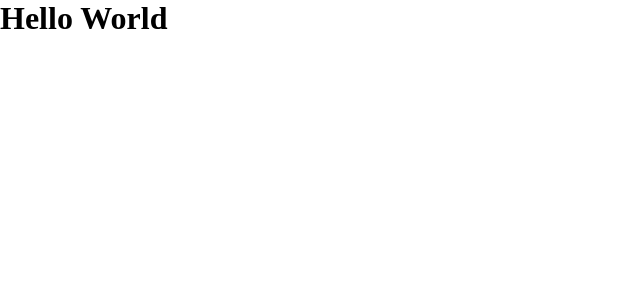
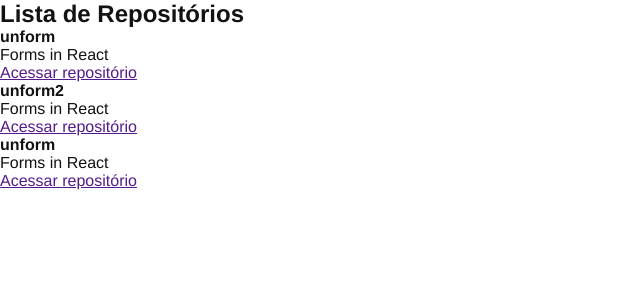
Before and after one commit to fillipeags/ignite-react, a React app: page / in a window 1280 px wide. Shown: the top 300 px of the page, without its empty margins (0-640 px from the left). Built offline with nearby package versions, Linux system fonts and the light colour scheme.

Commit message:
first react component

```diff
--- a/src/App.jsx
+++ b/src/App.jsx
@@ -1,6 +1,7 @@
+import { RepositoryLIst } from './components/RepositoryList';
 import './styles/global.scss';
 
 export function App(){
 
-  return <h1>Hello World</h1>
+  return <RepositoryLIst/>
 }
--- /dev/null
+++ b/src/components/RepositoryList.jsx
@@ -0,0 +1,32 @@
+const repositoryName = "unform2";
+
+export function RepositoryLIst(){
+  return (
+    <section className="repository-list">
+      <h1>Lista de Repositórios</h1>
+
+      <ul>
+        <li>
+          <strong>unform</strong>
+          <p>Forms in React</p>
+
+          <a href="">Acessar repositório</a>
+        </li>
+
+        <li>
+          <strong>{repositoryName}</strong>
+          <p>Forms in React</p>
+
+          <a href="">Acessar repositório</a>
+        </li>
+
+        <li>
+          <strong>unform</strong>
+          <p>Forms in React</p>
+
+          <a href="">Acessar repositório</a>
+        </li>
+      </ul>
+    </section>
+  );
+}
--- a/src/styles/global.scss
+++ b/src/styles/global.scss
@@ -3,3 +3,8 @@
   padding: 0;
   box-sizing: border-box;
 }
+
+body {
+  font: 16px "Helvetica Neue", Arial, sans-serif;
+  color: #121214;
+}
```
